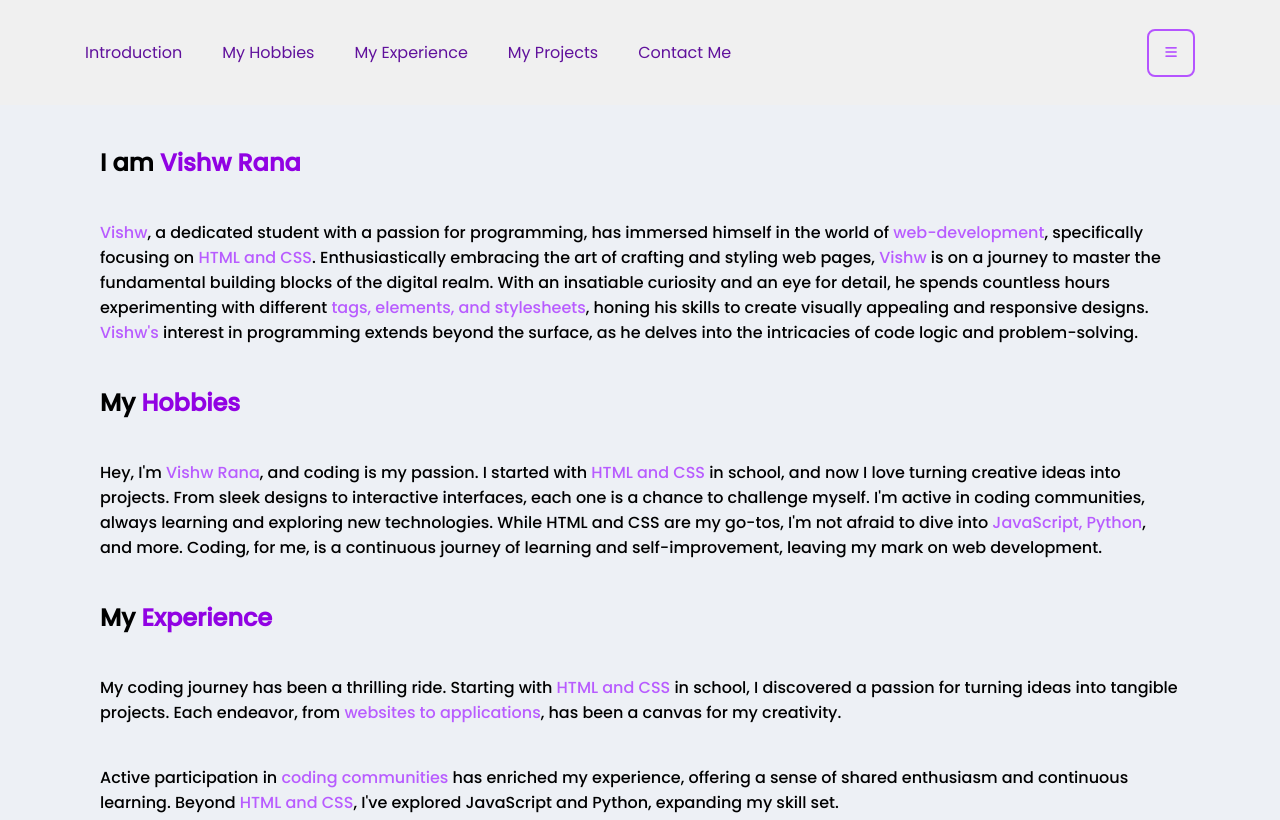
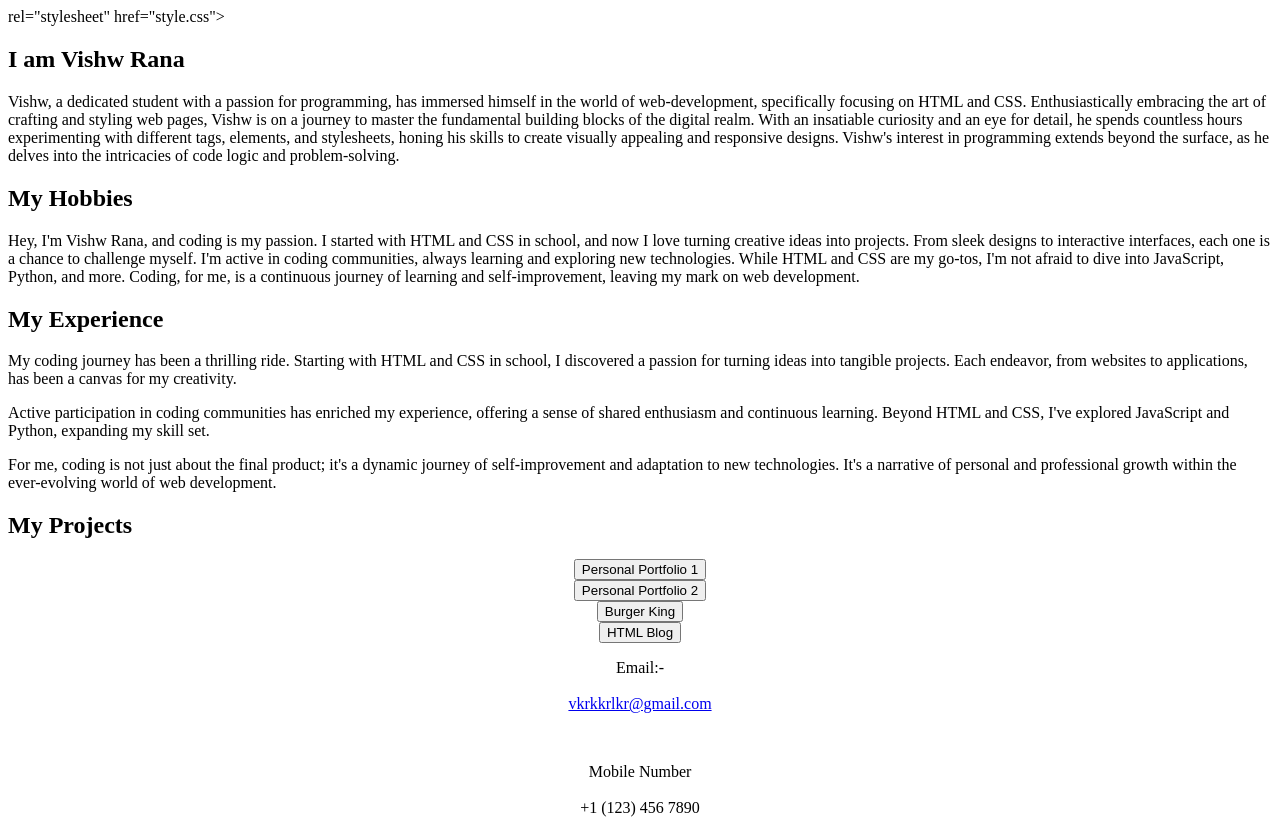
Before and after one commit to 1Vishw/1Vishw.github.io-personal_3, a plain HTML site: page index.html in a window 1280 px wide. Shown: the top 820 px of the page. Drawn offline with Linux system fonts and the light colour scheme.

Commit message:
Update index.html

```diff
--- a/index.html
+++ b/index.html
@@ -4,24 +4,11 @@
     <meta charset="UTF-8">
     <meta name="viewport" content="width=device-width, initial-scale=1.0">
     <title>About Me</title>
-    <link rel="stylesheet" href="style.css">
+    <link <meta name="viewport" content="width=device-width, initial-scale=1.0">rel="stylesheet" href="style.css">
+
     <link rel="stylesheet" href="https://cdnjs.cloudflare.com/ajax/libs/font-awesome/6.5.1/css/all.min.css" integrity="sha512-DTOQO9RWCH3ppGqcWaEA1BIZOC6xxalwEsw9c2QQeAIftl+Vegovlnee1c9QX4TctnWMn13TZye+giMm8e2LwA==" crossorigin="anonymous" referrerpolicy="no-referrer" />
 </head>
 <body>
-    <nav>
-        <div class="list">
-            <ul>
-                <li><a href="#">Introduction</a></li>
-                <li><a href="#">My Hobbies</a></li>
-                <li><a href="#">My Experience</a></li>
-                <li><a href="#">My Projects</a></li>
-                <li><a href="#">Contact Me</a></li>
-            </ul>
-        </div>
-        <button>
-            <i class="fa-solid fa-bars"></i>
-        </button>
-    </nav>
     <main>
         <div class="introduction">
             <h2>
```
